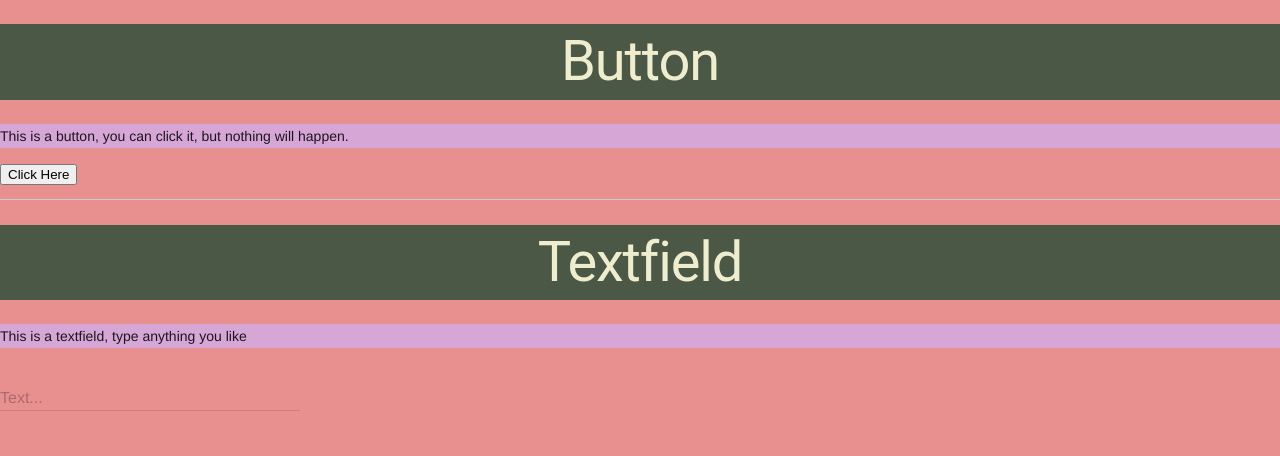
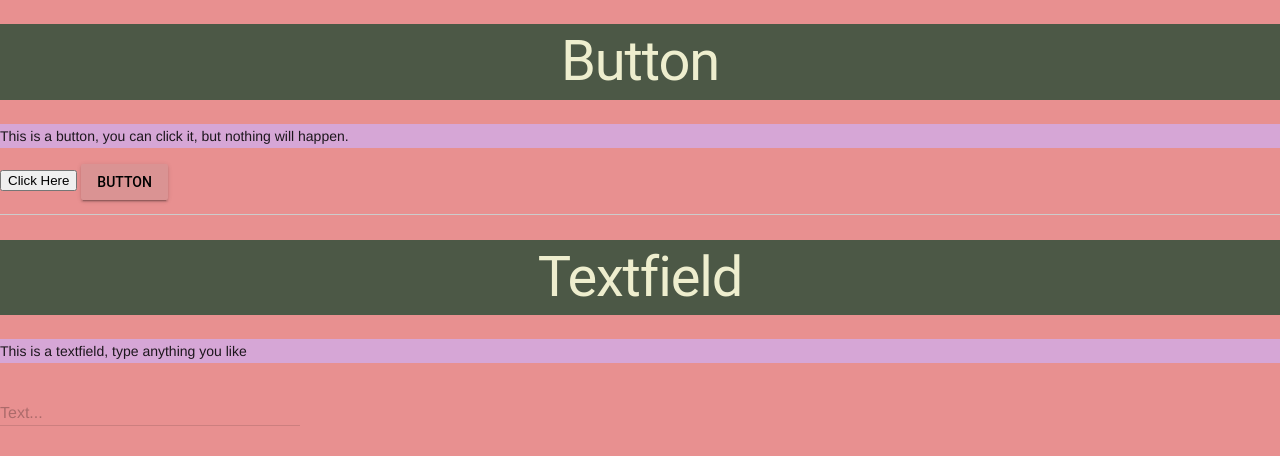
Before and after one commit to SHH-ICS/1-5-mdl-html-page-ryanpalatty, a plain HTML site: page index.html in a window 1280 px wide. Drawn offline with nearby package versions, Linux system fonts and the light colour scheme.

Commit message:
button fix #3

```diff
--- a/index.html
+++ b/index.html
@@ -21,6 +21,11 @@
     <p>This is a button, you can click it, but nothing will happen.</p>
     <button onclick="window.location.href = 'troll.html';">Click Here</button>
 
+<!-- Raised button -->
+<button class="mdl-button mdl-js-button mdl-button--raised">
+  Button
+</button>
+
     <hr>
 
     <!-- Simple Textfield -->
```
